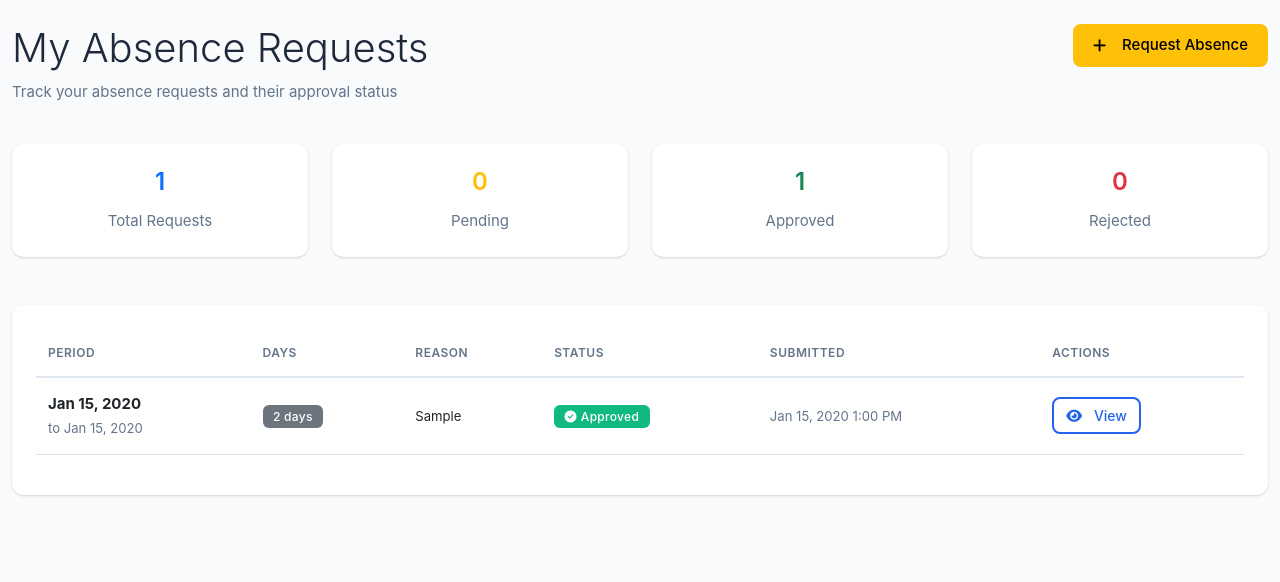
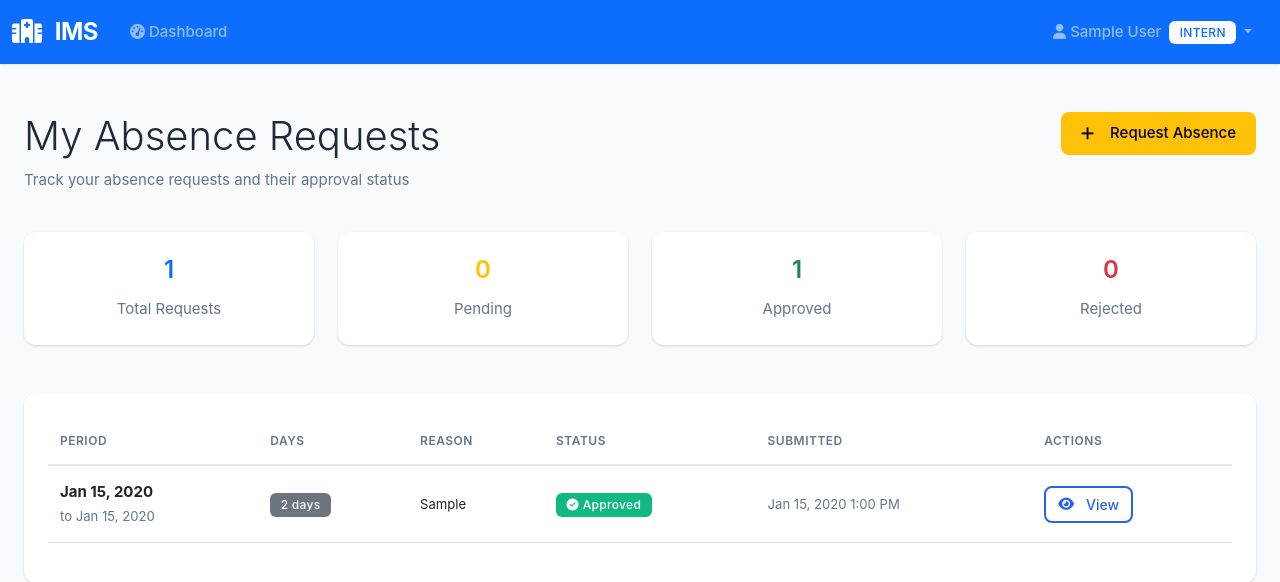
Before and after one commit to Frederick-Teye/InternshipManagementSystem, a Django app: page /absenteeism/my/ in a window 1280 px wide. Shown: the top 582 px of the page. Run offline with Django 4.2, Linux system fonts and the light colour scheme; a user stored in the database is signed in; tables that the repository leaves empty hold one stand-in row (values such as "Sample post").

Commit message:
Add comprehensive role-based navigation menu to all pages
- Enhanced dashboards/base.html with full navigation menu
- Added role-specific menu items for interns, supervisors, managers, and admins
- Fixed all templates to use 'dashboard_content' block instead of 'content' block
- Navigation now appears on all pages (attendance, evaluations, absenteeism)
- Fixed URL name for absence request (absenteeism:request)
- Added dropdown menus for better organization
- Display user role badge in navbar
- Improved user menu with email and logout styling

Pages fixed:
- All evaluation templates (my_assessments, view_assessment, self_assessment, etc.)
- All absenteeism templates (my_requests, request_absence, approve_request, etc.)
- Navigation persists across all application pages

```diff
--- a/templates/absenteeism/approve_request.html
+++ b/templates/absenteeism/approve_request.html
@@ -3,7 +3,7 @@
 
 {% block title %}Approve Request{% endblock %}
 
-{% block content %}
+{% block dashboard_content %}
 <div class="container py-4">
     <div class="row justify-content-center">
         <div class="col-lg-10">
--- a/templates/absenteeism/cancel_request.html
+++ b/templates/absenteeism/cancel_request.html
@@ -3,7 +3,7 @@
 
 {% block title %}Cancel Request{% endblock %}
 
-{% block content %}
+{% block dashboard_content %}
 <div class="container py-4">
     <div class="row justify-content-center">
         <div class="col-lg-6">
--- a/templates/absenteeism/my_requests.html
+++ b/templates/absenteeism/my_requests.html
@@ -3,7 +3,7 @@
 
 {% block title %}My Absence Requests{% endblock %}
 
-{% block content %}
+{% block dashboard_content %}
 <div class="container-fluid py-4">
     <div class="row mb-4">
         <div class="col-md-8">
--- a/templates/absenteeism/pending_requests.html
+++ b/templates/absenteeism/pending_requests.html
@@ -3,7 +3,7 @@
 
 {% block title %}Pending Absence Requests{% endblock %}
 
-{% block content %}
+{% block dashboard_content %}
 <div class="container-fluid py-4">
     <div class="row mb-4">
         <div class="col-12">
--- a/templates/absenteeism/request_absence.html
+++ b/templates/absenteeism/request_absence.html
@@ -3,7 +3,7 @@
 
 {% block title %}Request Absence{% endblock %}
 
-{% block content %}
+{% block dashboard_content %}
 <div class="container py-4">
     <div class="row justify-content-center">
         <div class="col-lg-8">
--- a/templates/absenteeism/request_list.html
+++ b/templates/absenteeism/request_list.html
@@ -3,7 +3,7 @@
 
 {% block title %}Absence Requests{% endblock %}
 
-{% block content %}
+{% block dashboard_content %}
 <div class="container-fluid py-4">
     <div class="row mb-4">
         <div class="col-md-8">
--- a/templates/absenteeism/view_request.html
+++ b/templates/absenteeism/view_request.html
@@ -3,7 +3,7 @@
 
 {% block title %}View Request{% endblock %}
 
-{% block content %}
+{% block dashboard_content %}
 <div class="container py-4">
     <div class="row justify-content-center">
         <div class="col-lg-8">
--- a/templates/dashboards/base.html
+++ b/templates/dashboards/base.html
@@ -19,7 +19,7 @@
       <div class="collapse navbar-collapse" id="navbarNav">
         <ul class="navbar-nav me-auto">
           <li class="nav-item">
-            <a class="nav-link" href="{% url 'accounts:dashboard' %}">
+            <a class="nav-link" href="{% url 'dashboard' %}">
               <i class="fas fa-tachometer-alt"></i> Dashboard
             </a>
           </li>
@@ -30,12 +30,21 @@
           <li class="nav-item dropdown">
             <a class="nav-link dropdown-toggle" href="#" id="userDropdown" role="button" data-bs-toggle="dropdown">
               <i class="fas fa-user"></i> {{ user.get_full_name|default:user.username }}
+              <span class="badge bg-light text-primary ms-1">{{ user.get_role_display|upper }}</span>
             </a>
-            <ul class="dropdown-menu">
-              <li><a class="dropdown-item" href="#"><i class="fas fa-user-edit"></i> Profile</a></li>
-              <li><a class="dropdown-item" href="#"><i class="fas fa-cog"></i> Settings</a></li>
+            <ul class="dropdown-menu dropdown-menu-end">
+              <li><h6 class="dropdown-header">
+                <i class="fas fa-user-circle"></i> {{ user.email }}
+              </h6></li>
               <li><hr class="dropdown-divider"></li>
-              <li><a class="dropdown-item" href="{% url 'accounts:logout' %}">
+              <li><a class="dropdown-item" href="#">
+                <i class="fas fa-user-edit"></i> Profile
+              </a></li>
+              <li><a class="dropdown-item" href="#">
+                <i class="fas fa-cog"></i> Settings
+              </a></li>
+              <li><hr class="dropdown-divider"></li>
+              <li><a class="dropdown-item text-danger" href="{% url 'accounts:logout' %}">
                 <i class="fas fa-sign-out-alt"></i> Logout
               </a></li>
             </ul>
--- a/templates/evaluations/assess_intern.html
+++ b/templates/evaluations/assess_intern.html
@@ -3,7 +3,7 @@
 
 {% block title %}Assess Intern{% endblock %}
 
-{% block content %}
+{% block dashboard_content %}
 <div class="container py-4">
     <div class="row justify-content-center">
         <div class="col-lg-10">
--- a/templates/evaluations/assessment_list.html
+++ b/templates/evaluations/assessment_list.html
@@ -3,7 +3,7 @@
 
 {% block title %}Performance Assessments{% endblock %}
 
-{% block content %}
+{% block dashboard_content %}
 <div class="container-fluid py-4">
     <div class="row mb-4">
         <div class="col-md-8">
--- a/templates/evaluations/create_assessment.html
+++ b/templates/evaluations/create_assessment.html
@@ -3,7 +3,7 @@
 
 {% block title %}Create Assessment{% endblock %}
 
-{% block content %}
+{% block dashboard_content %}
 <div class="container py-4">
     <div class="row justify-content-center">
         <div class="col-lg-6">
--- a/templates/evaluations/my_assessments.html
+++ b/templates/evaluations/my_assessments.html
@@ -3,7 +3,7 @@
 
 {% block title %}My Assessments{% endblock %}
 
-{% block content %}
+{% block dashboard_content %}
 <div class="container-fluid py-4">
     <div class="row mb-4">
         <div class="col">
--- a/templates/evaluations/self_assessment.html
+++ b/templates/evaluations/self_assessment.html
@@ -3,7 +3,7 @@
 
 {% block title %}Self-Assessment{% endblock %}
 
-{% block content %}
+{% block dashboard_content %}
 <div class="container py-4">
     <div class="row justify-content-center">
         <div class="col-lg-8">
--- a/templates/evaluations/view_assessment.html
+++ b/templates/evaluations/view_assessment.html
@@ -3,7 +3,7 @@
 
 {% block title %}View Assessment{% endblock %}
 
-{% block content %}
+{% block dashboard_content %}
 <div class="container py-4">
     <div class="row justify-content-center">
         <div class="col-lg-10">
```
